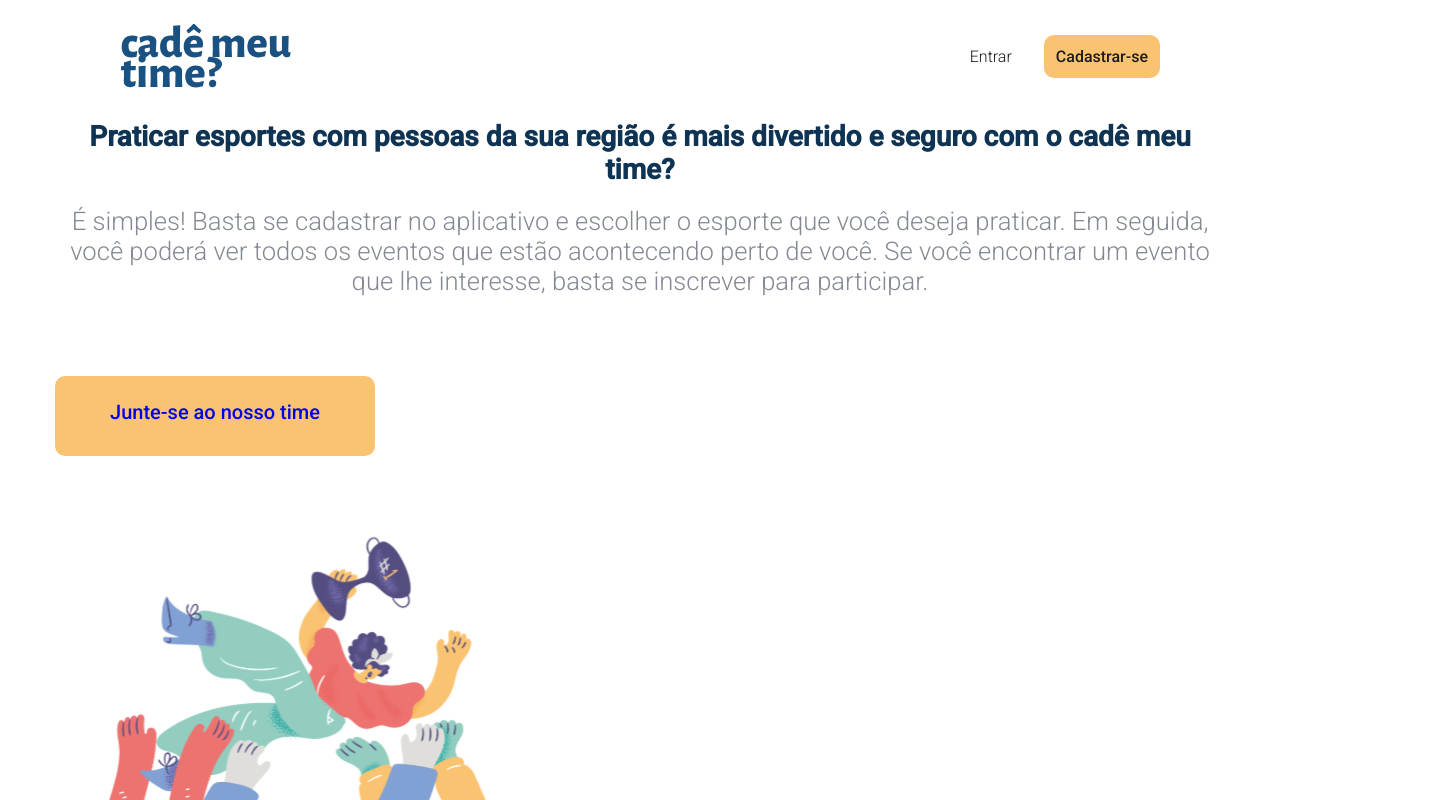
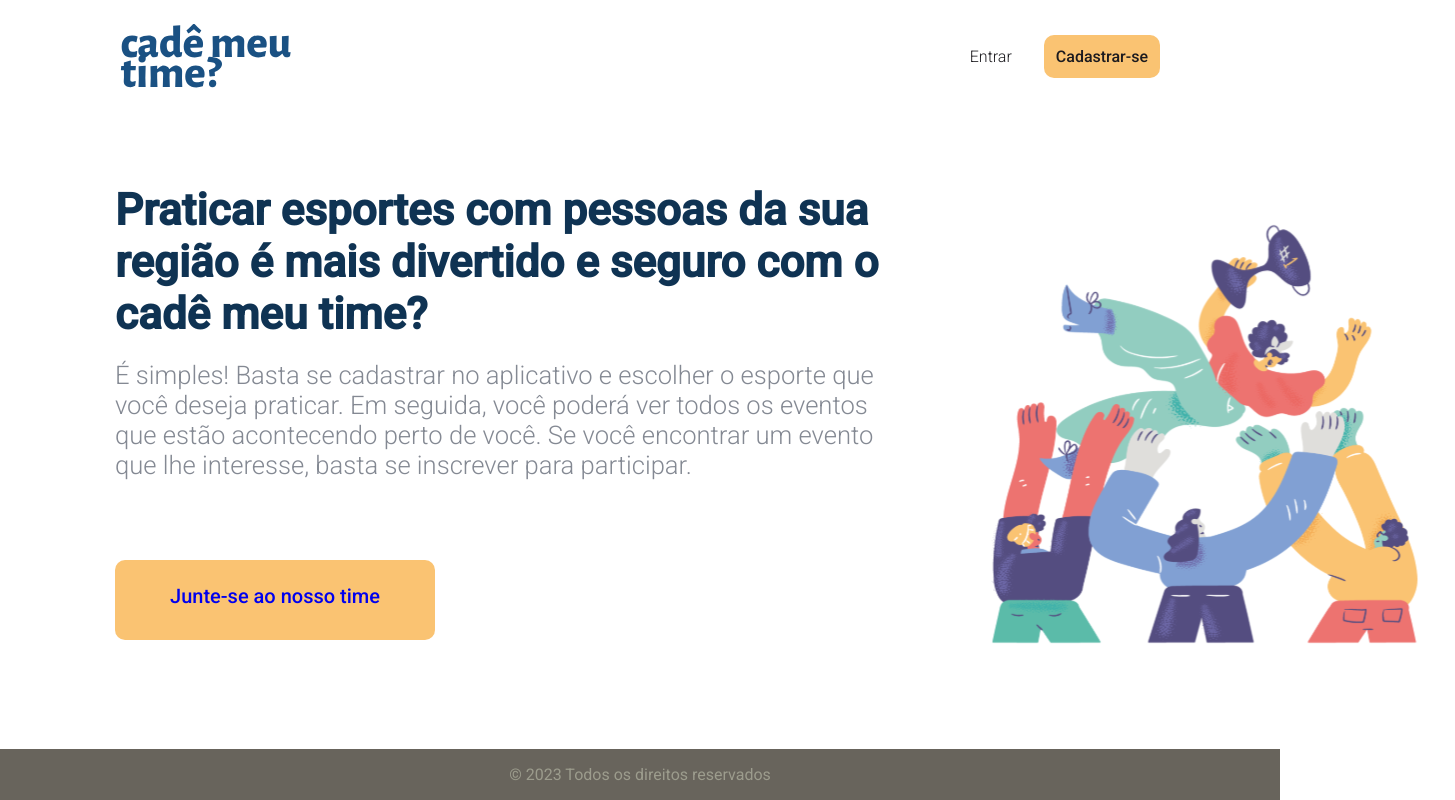
Before and after one commit to ICEI-PUC-Minas-PMV-ADS/cademeutime, a React (Vite) app in the folder src/frontend/: page /cademeutime/Home in a window 1280 px wide. Shown: the top 800 px of the page, 1455 px wide, since content can reach past the window. Built offline with nearby package versions, Linux system fonts and the light colour scheme.

Commit message:
Adicionando tela de exibição de eventos

```diff
--- a/src/frontend/src/pages/Esportes/index.jsx
+++ /dev/null
@@ -1,44 +0,0 @@
-import React from "react";
-import { Link } from "react-router-dom";
-import logoImg from "../../assets/logo.svg";
-import "../Esportes/styles.css";
-
-export function Esportes() {
-  return (
-    <div>
-      <header className="headerHome">
-        <img src={logoImg} alt="Cadê meu time?" />
-        <div className="buttonHeader">
-          <Link className="entrar" to="/login">
-            Entrar
-          </Link>
-          <Link className="cadastro" to="/register">
-            Cadastrar-se
-          </Link>
-        </div>
-      </header>
-      <div className="containerHome">
-        <div>
-       <h1>Conheça nossos esportes e descubra qual é o seu time!</h1>
-
-
-          <p><div className="buttonPage">
-            <Link className="registerEvent" to="/registerEvent">
-              Cadastrar Evento
-            </Link>
-            <Link className="evento" to="/eventDescription">
-              Ver eventos disponíveis
-            </Link>
-          </div>
-
-          </p>
-
-        </div>
-      </div>
-
-      <footer className="footerHome">
-        <p>© 2023 Todos os direitos reservados</p>
-      </footer>
-    </div>
-  );
-}
--- a/src/frontend/src/pages/Esportes/styles.css
+++ /dev/null
@@ -1,92 +0,0 @@
-.headerHome {
-    margin: 0;
-    padding-left: 120px;
-    padding:1.5rem 7.5rem 2rem;
-    box-sizing: border-box;
-    display: flex;
-    justify-content: space-between;
-    align-items: center;
-  }
-  .buttonHeader .cadastro {
-    width: 12rem;
-    margin-top: 2rem;
-    margin-left:2rem;
-    padding: 0.75rem 0.75rem 0.75rem;
-    font-size: 1rem;
-    background: #FAC372;
-    color:#1C1B1F;
-    border-radius: 10px;
-    text-align: center;
-    font-weight:500;
-  }
-
-  .buttonHeader .entrar{
-    width: 12rem;
-    margin-top: 2rem;
-    font-size: 1rem;
-    color:#1C1B1F;
-    text-align: center;
-    font-weight:100;
-  }
-
-  .buttonPage .registerEvent{
-    width: 12rem;
-    margin-top: 2rem;
-    margin-left:2rem;
-    padding: 0.75rem 0.75rem 0.75rem;
-    font-size: 1rem;
-    background: #FAC372;
-    color:#1C1B1F;
-    border-radius: 10px;
-    text-align: center;
-    font-weight:500;
-  }
-
-  .buttonPage .evento{
-    width: 12rem;
-    margin-top: 2rem;
-    margin-left:2rem;
-    padding: 0.75rem 0.75rem 0.75rem;
-    font-size: 1rem;
-    background: #FAC372;
-    color:#1C1B1F;
-    border-radius: 10px;
-    text-align: center;
-    font-weight:500;
-  }
-  .containerHome {
-    margin: 0 auto;
-    max-width: 1200px; /* Defina a largura máxima desejada para o conteúdo */
-    padding: 0 15px;
-    display: flex; /* Use flex para centralizar verticalmente e horizontalmente */
-    flex-direction: column; /* Empilhe os elementos verticalmente */
-
-    gap: 2.5rem;
-  }
-
-  .containerHome h1 {
-    text-align: center;
-    font-family: 'Roboto';
-    font-size: 1.75rem;
-    color: #0F3353;
-  }
-
-  .containerHome p {
-    color: #848993;
-    margin-top: 1.25rem;
-    margin-bottom: 80px;
-    font-family: 'Roboto';
-    font-size: 1.6rem;
-    font-weight: 100;
-    text-align: center;
-  }
-
-
-  .footerHome {
-    padding: 1rem 1rem 1rem;
-    background: #68645c;
-    color:#9c9c8d;
-  }
-  .footerHome p{
-    text-align: center;
-  }
--- a/src/frontend/src/pages/Home/styles.css
+++ b/src/frontend/src/pages/Home/styles.css
@@ -67,6 +67,12 @@
   font-weight:500;
 }
 .footerHome {
+  width: 100%;
+  padding: 10px 0;
+  text-align: center;
+  position: fixed;
+  bottom: 0;
+  left: 0;
   padding: 1rem 1rem 1rem;
   background: #68645c;
   color:#9c9c8d;
--- a/src/frontend/src/routes/AppRoutes.jsx
+++ b/src/frontend/src/routes/AppRoutes.jsx
@@ -6,7 +6,7 @@
 import { Home } from "../pages/Home";
 import { MapPage } from "../pages/MapPage";
 import { EventDescription } from "../pages/EventDescription";
-import { Esportes } from "../pages/Esportes";
+import { ViewEvents } from "../pages/ViewEvents";
 
 export function AppRoutes() {
   return (
@@ -18,7 +18,7 @@
         <Route path="/Home" element={<Home />} />
         <Route path="/mapPage" element={<MapPage />} />
         <Route path="/EventDescription" element={<EventDescription />} />
-        <Route path="/Esportes" element={<Esportes />} />
+        <Route path="/ViewEvents" element={<ViewEvents />} />
       </Routes>
     </BrowserRouter>
   );
```
Also changed, not shown: 1 other file (tests, documents, lock files or other folders).
